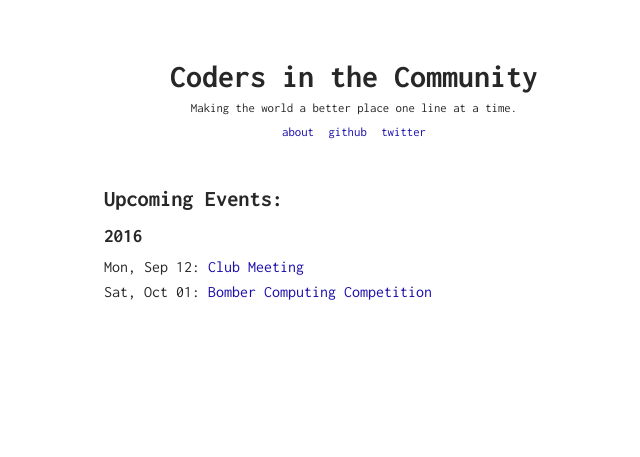
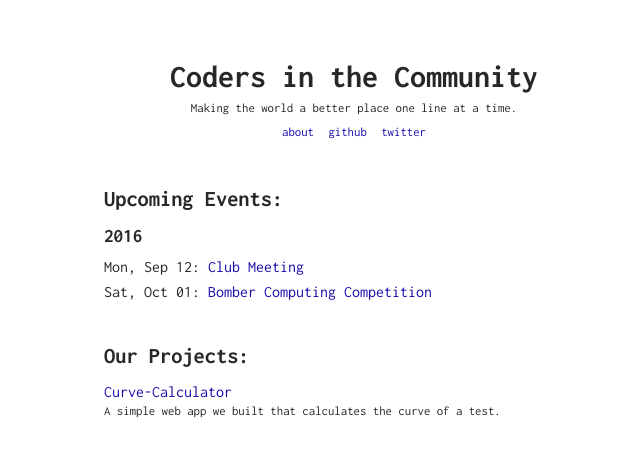
Before and after one commit to CodersInTheCommunity/CodersInTheCommunity.github.io, a Jekyll site: the page built from index.html, in a window 1280 px wide. Shown: the top 457 px of the page, without its empty margins (286-926 px from the left). Built offline with Jekyll 4.4.1, drawn with Linux system fonts in a browser that asks for light colours.

```diff
--- /dev/null
+++ b/_data/projects.yml
@@ -0,0 +1,3 @@
+- title: Curve-Calculator
+  description: A simple web app we built that calculates the curve of a test.
+  url: /curve-calculator
--- a/assets/css/main.scss
+++ b/assets/css/main.scss
@@ -81,6 +81,7 @@
 }
 
 .events {
+	padding-bottom: 36px;
 	&__title {
 		margin-bottom: 16px;
 		font-size: 1.4em;
@@ -102,3 +103,26 @@
 		}
 	}
 }
+
+.projects {
+	padding-bottom: 48px;
+	&__title {
+		margin-bottom: 16px;
+		font-size: 1.4em;
+	}
+	&__list {
+		ul {
+
+		}
+		li {
+			margin: 8px 0;
+		}
+		a:hover {
+			text-decoration: underline;
+		}
+		p {
+			margin-top: 4px;
+			font-size: 0.8em;
+		}
+	}
+}
--- a/index.html
+++ b/index.html
@@ -20,3 +20,19 @@
 		{% endfor %}
 	</div>
 </div>
+
+<div class="projects">
+	<h1 class="projects__title">Our Projects:</h1>
+	<ul class="projects__list">
+        {% for project in site.data.projects %}
+        <li>
+            <a href="{{ project.url }}">{{ project.title }}</a>
+            <p>{{ project.description }}</p>
+        </li>
+        {% endfor %}
+    </ul>
+</div>
+
+<script type="text/javascript">
+	console.log('UNLIMITED POWAHHHH');
+</script>
```
Also changed, not shown: _layouts/default.html (indentation only).
